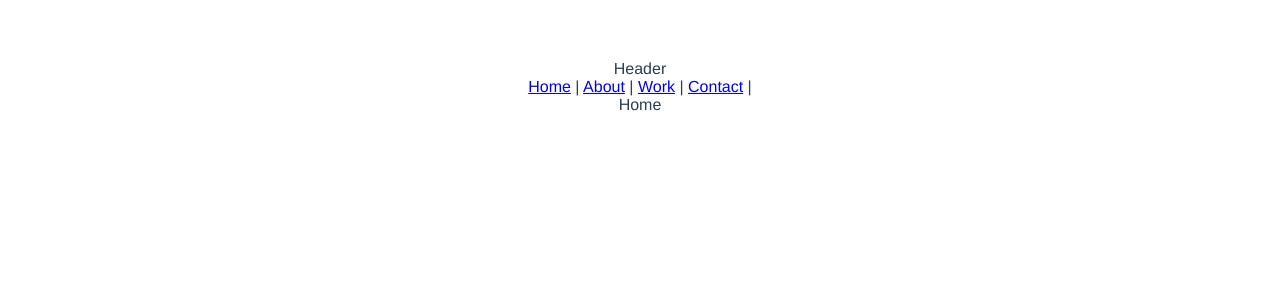
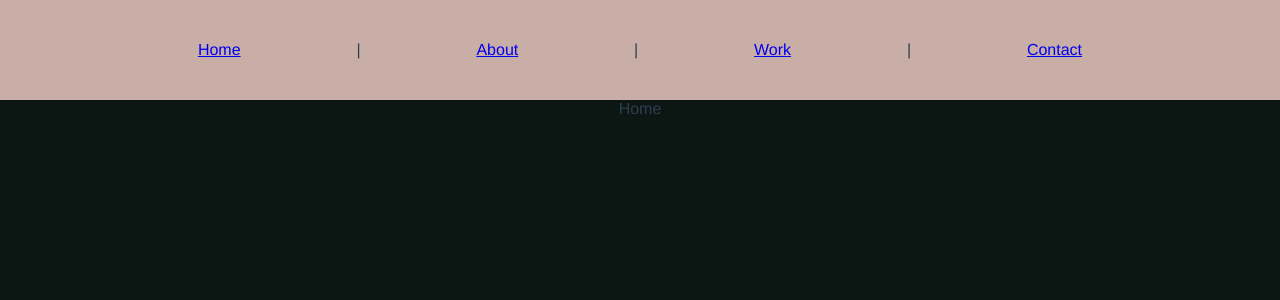
Before and after one commit to 42esoulard/portfolio, a Vue app: page / in a window 1280 px wide. Shown: the top 300 px of the page. Built offline with nearby package versions, Linux system fonts and the light colour scheme.

Commit message:
added sass + started header css + color scheme

```diff
--- a/package.json
+++ b/package.json
@@ -19,7 +19,9 @@
     "@vue/compiler-sfc": "^3.0.0",
     "babel-eslint": "^10.1.0",
     "eslint": "^6.7.2",
-    "eslint-plugin-vue": "^7.0.0"
+    "eslint-plugin-vue": "^7.0.0",
+    "node-sass": "^6.0.0",
+    "sass-loader": "10.2.0"
   },
   "eslintConfig": {
     "root": true,
--- a/src/App.vue
+++ b/src/App.vue
@@ -14,13 +14,14 @@ export default {
 }
 </script>
 
-<style>
+<style lang="scss">
+@import "./sass/main.scss";
+
 #app {
   font-family: Avenir, Helvetica, Arial, sans-serif;
   -webkit-font-smoothing: antialiased;
   -moz-osx-font-smoothing: grayscale;
   text-align: center;
   color: #2c3e50;
-  margin-top: 60px;
 }
 </style>
--- a/src/components/Header.vue
+++ b/src/components/Header.vue
@@ -1,9 +1,12 @@
 <template>
-  <div>Header</div>
-  <router-link :to="{ name: 'Home'}">Home</router-link> |
-  <router-link :to="{ name: 'About'}">About</router-link> |
-  <router-link :to="{ name: 'Work'}">Work</router-link> |
-  <router-link :to="{ name: 'Contact'}">Contact</router-link> |
+  <div class="nav-container">
+    <nav class="nav">
+      <router-link :to="{ name: 'Home'}">Home</router-link> |
+      <router-link :to="{ name: 'About'}">About</router-link> |
+      <router-link :to="{ name: 'Work'}">Work</router-link> |
+      <router-link :to="{ name: 'Contact'}">Contact</router-link>
+    </nav>
+  </div>
 </template>
 
 <script>
--- /dev/null
+++ b/src/sass/_variables.scss
@@ -0,0 +1,6 @@
+// COLORS
+$color-eggplant: #6F5060;
+$color-yellow: #F1D302;
+$color-pale-blue: #90BAAD;
+$color-pale-pink: #C9ADA7;
+$color-dark: #0C1713;
--- /dev/null
+++ b/src/sass/main.scss
@@ -0,0 +1,35 @@
+@import "./variables";
+
+html, body, div#app {
+    width: 100%;
+    height: 100%;
+    display: flex;
+    flex-direction: column;
+    justify-content: flex-start;
+    align-items: center;
+    background-color: $color-dark;
+    margin-top:0px;
+}
+
+.nav-container {
+    width:100%;
+    height: 100px;
+    top: 0;
+    background-color: $color-pale-pink;
+    display: flex;
+    flex-direction: row;
+    justify-content: center;
+}
+.nav {
+    width: 100%;
+    max-width:1000px;
+    height: 100px;
+    display: flex;
+    flex-direction: row;
+    justify-content: space-around;
+    align-items: center;
+}
+
+.home {
+    display: block;
+}
--- a/src/views/Home.vue
+++ b/src/views/Home.vue
@@ -1,5 +1,5 @@
 <template>
-  <div>Home</div>
+  <div class='home'>Home</div>
 </template>
 
 <script>
```
Also changed, not shown: 2 other files (tests, documents, lock files or other folders).
